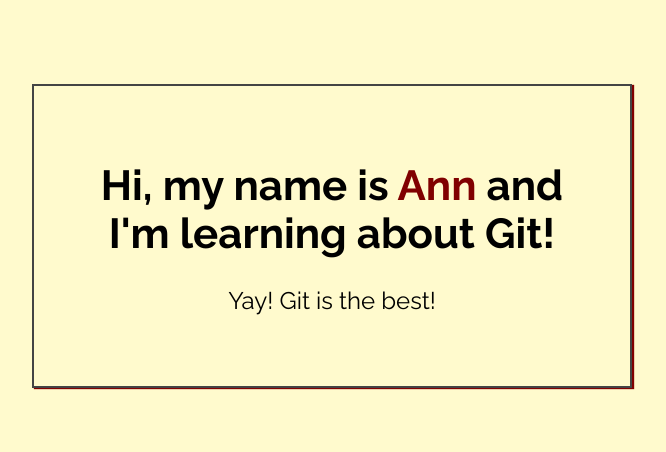
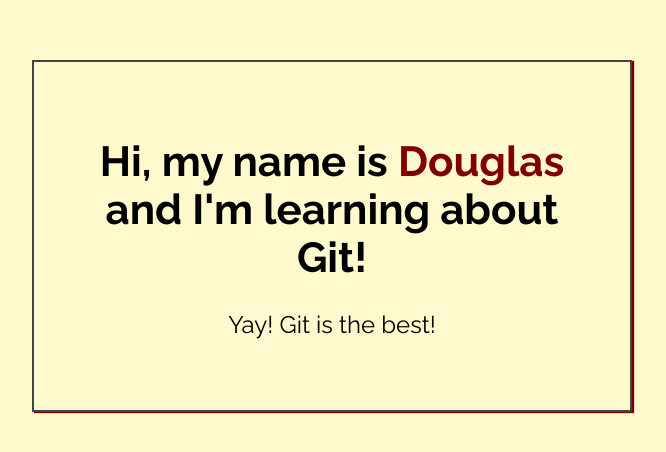
Before and after one commit to Doug-Bonilla/My-First-Repo, a plain HTML site: page index.html in a window 1280 px wide. Shown: the part 164-616 px from the top of the page, without its empty margins (308-974 px from the left). Drawn offline with Linux system fonts and the light colour scheme.

Commit message:
Added name to index.html

```diff
--- a/index.html
+++ b/index.html
@@ -14,7 +14,7 @@
 <body>
 
     <div class="greeting">
-        <h1>Hi, my name is <span class="highlight">Ann</span> and I'm learning about Git! </h1>
+        <h1>Hi, my name is <span class="highlight">Douglas</span> and I'm learning about Git! </h1>
 
         <p>Yay! Git is the best!</p>
     </div>
```
